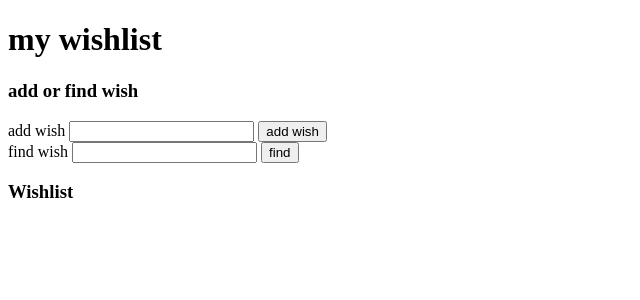
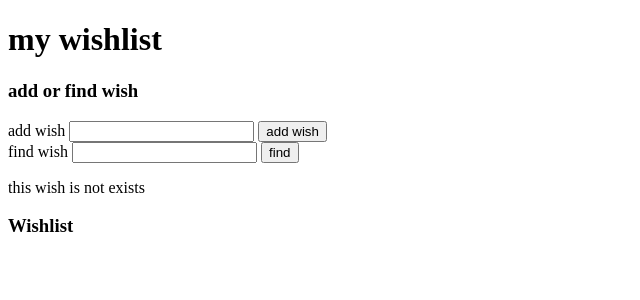
Before and after one commit to gavno85/flask, a Flask app: page / in a window 1280 px wide. Shown: the top 300 px of the page, without its empty margins (0-640 px from the left). Run offline with Flask 3, Linux system fonts and the light colour scheme.

Commit message:
edted main, 27-31

```diff
--- a/app.py
+++ b/app.py
@@ -20,13 +20,8 @@ def main():
             flash('wish must be')
         return redirect(url_for("main"))
 
-    exists_wish = request.args.get('find')
-    if exists_wish:
-        if exists_wish in all_wishes:
-            flash('this wish is in list')
-        else:
-            flash('this wish is not in list')
+    find_wish = request.args.get("find")
 
-    return render_template('main.html', all_wishes= all_wishes)
+    return render_template('main.html', all_wishes= all_wishes, find_wish = find_wish)
 
 app.run(debug=True)
--- a/templates/main.html
+++ b/templates/main.html
@@ -14,15 +14,22 @@
     <input name="wish" type = "text" id ="add_wish">
     <button type="submit">add wish</button>
 </form>
+    {% for message in get_flashed_messages() %}
+        <p>{{ message }}</p>
+    {% endfor %}
 
 <form method="GET">
     <label for="wish_input">find wish</label>
     <input name="find" type="text" id="wish_input">
     <button type="submit">find</button>
 </form>
-    {% for message in get_flashed_messages() %}
-        <p>{{ message }}</p>
-    {% endfor %}
+
+{% if find_wish in all_wishes %}
+    <p>this wish exists</p>
+{% else %}
+    <p>this wish is not exists</p>
+{% endif %}
+
 <h3>Wishlist</h3>
 <ul>
     {% for wish in all_wishes %}
```
